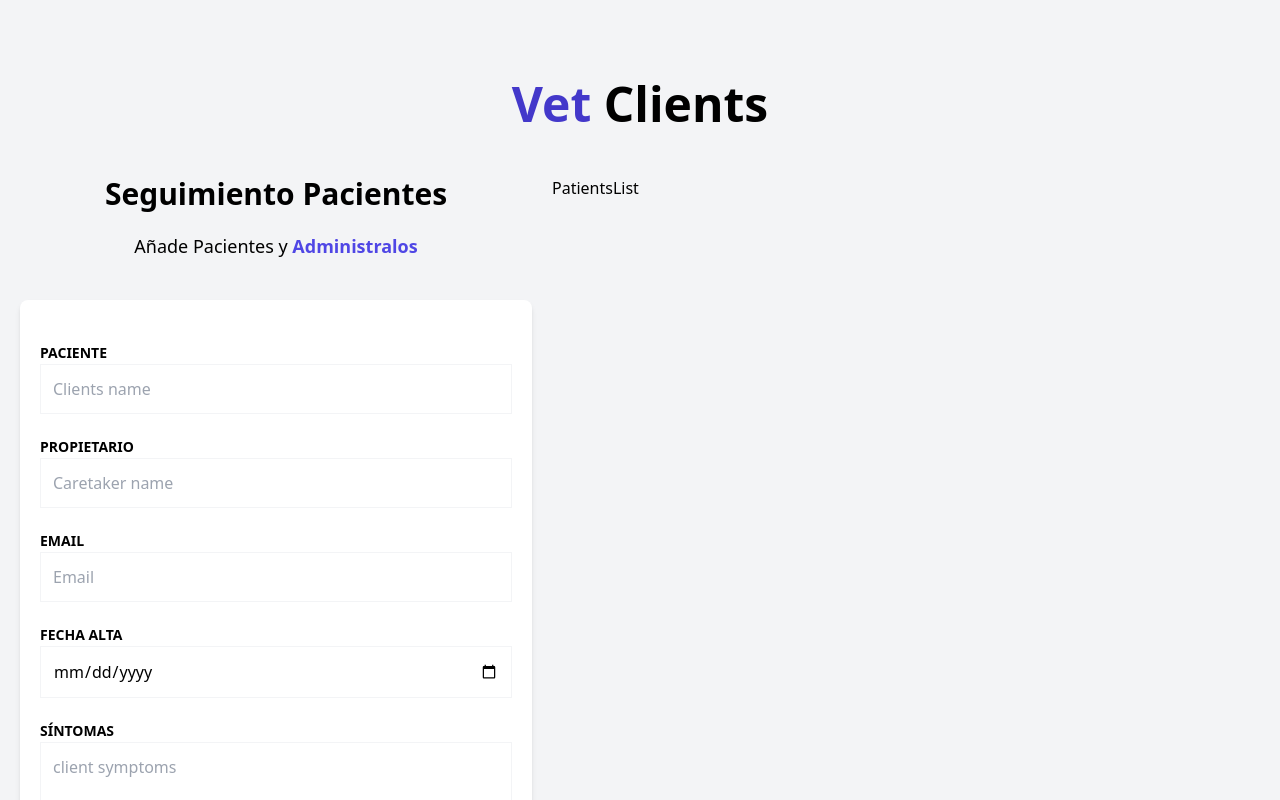
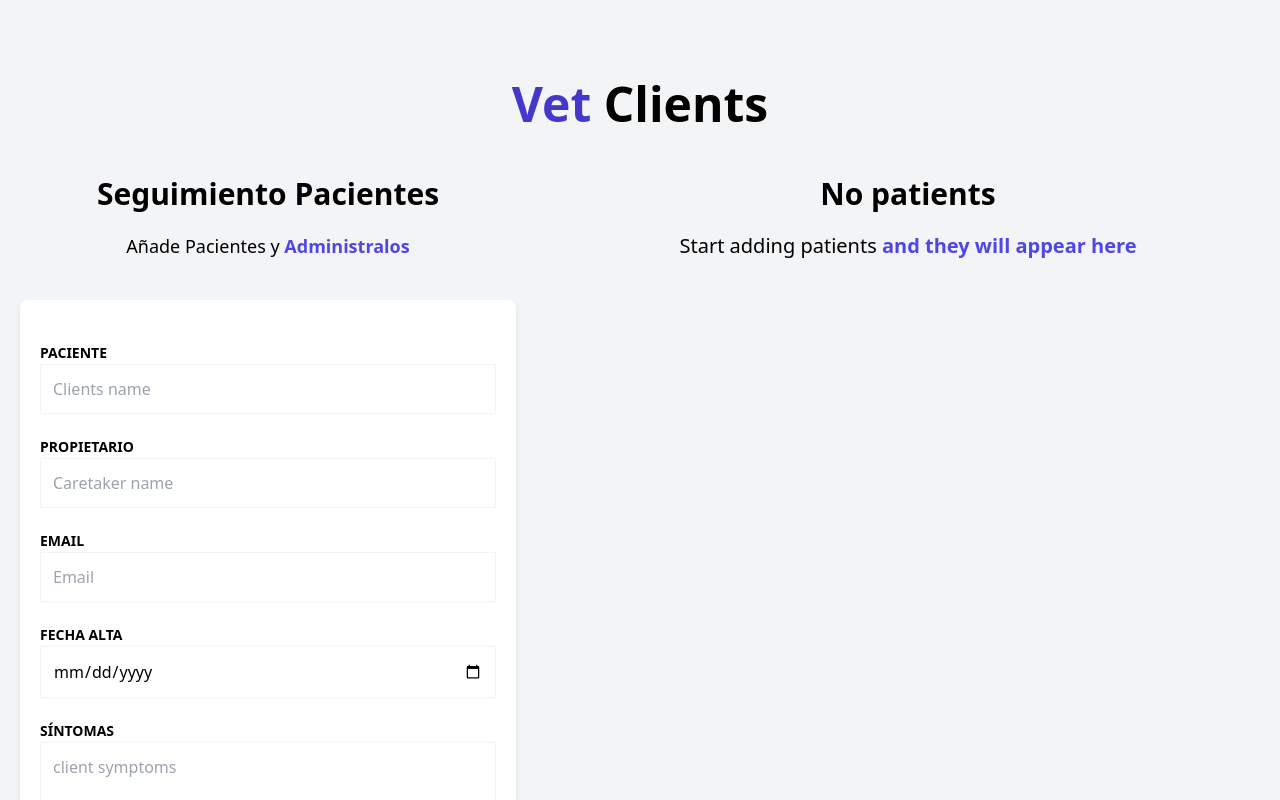
Before and after one commit to danichini/vet-clients, a React (Vite) app: page / in a window 1280 px wide. Shown: the top 800 px of the page. Built offline with nearby package versions, Linux system fonts and the light colour scheme.

Commit message:
Patients list

```diff
--- /dev/null
+++ b/src/components/PatientDetails.tsx
@@ -0,0 +1,10 @@
+import { Patient } from "../types";
+
+type PatientDetailsProps = {
+  patient: Patient
+}
+export default function PatientDetails({patient} : PatientDetailsProps) {
+  return (
+    <div>{patient.name}</div>
+  )
+}
--- a/src/components/PatientsList.tsx
+++ b/src/components/PatientsList.tsx
@@ -1,7 +1,34 @@
 import { usePatientStore } from "../store";
+import PatientDetails from "./PatientDetails";
 
 export default function PatientsList() {
   const { patients } = usePatientStore();
-  console.log("🚀 ~ PatientsList ~ patients:", patients);
-  return <div>PatientsList</div>;
+  return (
+    <div className="md:w-1/2 lg:w-3/5 md:h-screen overflow-y-scroll">
+      {patients.length ? (
+        <>
+          <h2 className="font-black text-3xl text-center">Patients list</h2>
+          <p className="text-xl mt-5 mb-10 text-center">
+            Sort your{" "}
+            <span className="text-indigo-600 font-bold">
+              Patients and Appointments
+            </span>
+          </p>
+          {patients.map((patient) => (
+            <PatientDetails key={patient.id} patient={patient} />
+          ))}
+        </>
+      ) : (
+        <>
+          <h2 className="font-black text-3xl text-center">No patients</h2>
+          <p className="text-xl mt-5 mb-10 text-center">
+            Start adding patients{" "}
+            <span className="text-indigo-600 font-bold">
+              and they will appear here
+            </span>
+          </p>
+        </>
+      )}
+    </div>
+  );
 }
```
